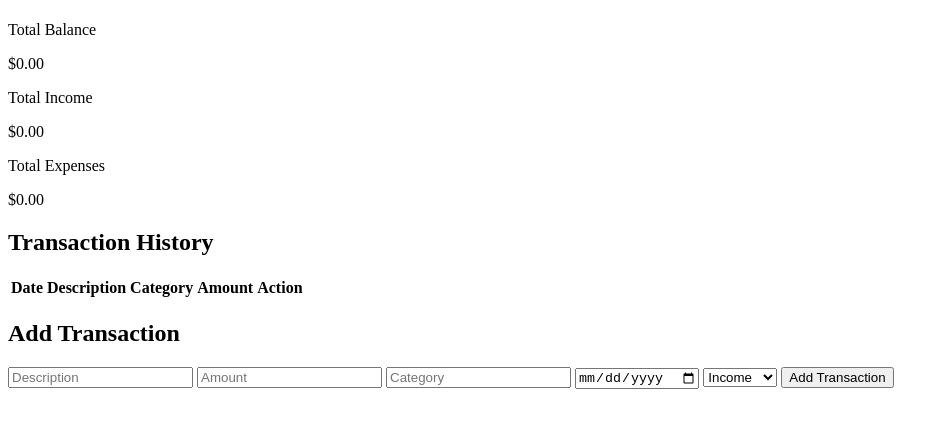
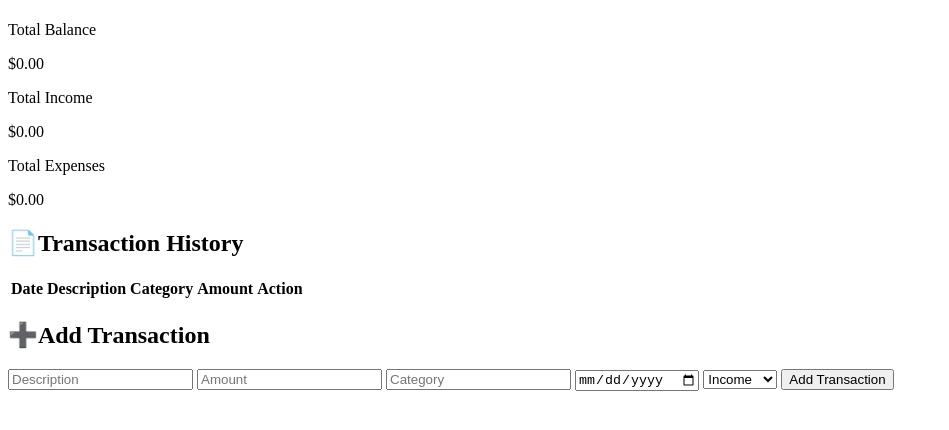
Before and after one commit to gennymiriane06-ui/EXPENSES-TRACKER, a plain HTML site: page index.html in a window 1280 px wide. Shown: the whole page, without its empty margins (0-949 px from the left). Drawn offline with Linux system fonts and the light colour scheme.

Commit message:
[expense-tracker] added icons in  html

```diff
--- a/index.html
+++ b/index.html
@@ -35,7 +35,7 @@
   <main class="main-content">
 
     <section class="transaction-section">
-      <h2>Transaction History</h2>
+      <h2>📄Transaction History</h2>
 
       <table class="transactions-table">
         <thead>
@@ -54,7 +54,7 @@
     </section>
 
     <section class="add-section">
-      <h2>Add Transaction</h2>
+      <h2>➕Add Transaction</h2>
 
       <form id="transactionform">
         <input type="text" id="desc" placeholder="Description" required />
@@ -74,7 +74,7 @@
   </main>
 
   <div id="notificationcontainer"></div>
+
   <script src="track.js"></script>
-
 </body>
 </html>
```
